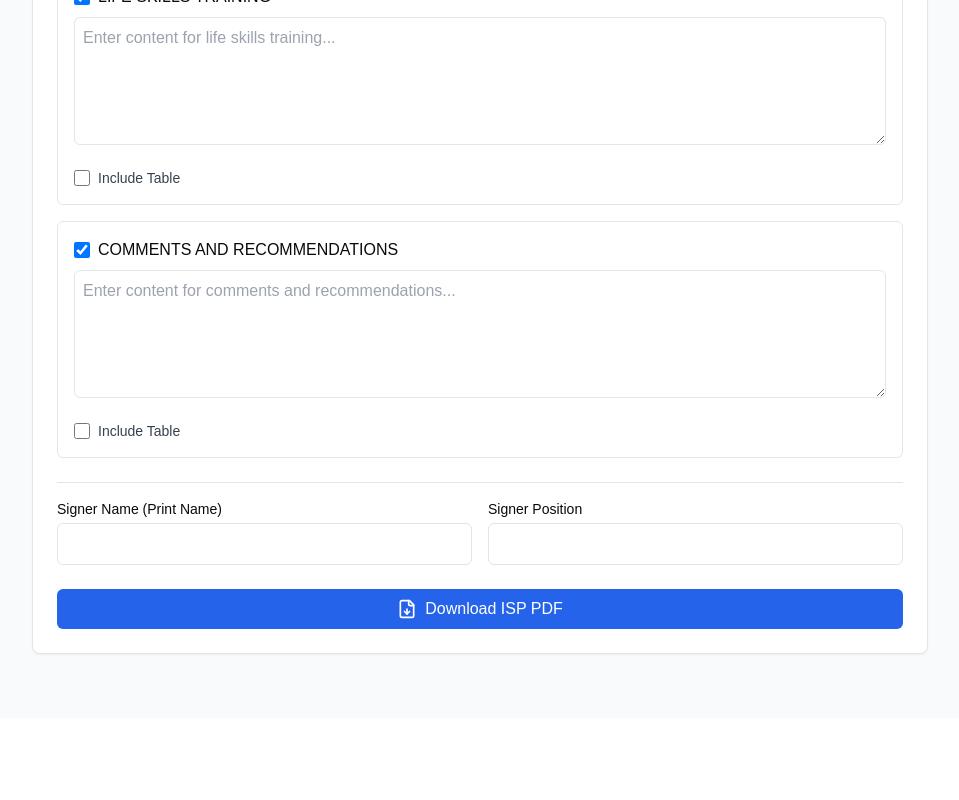
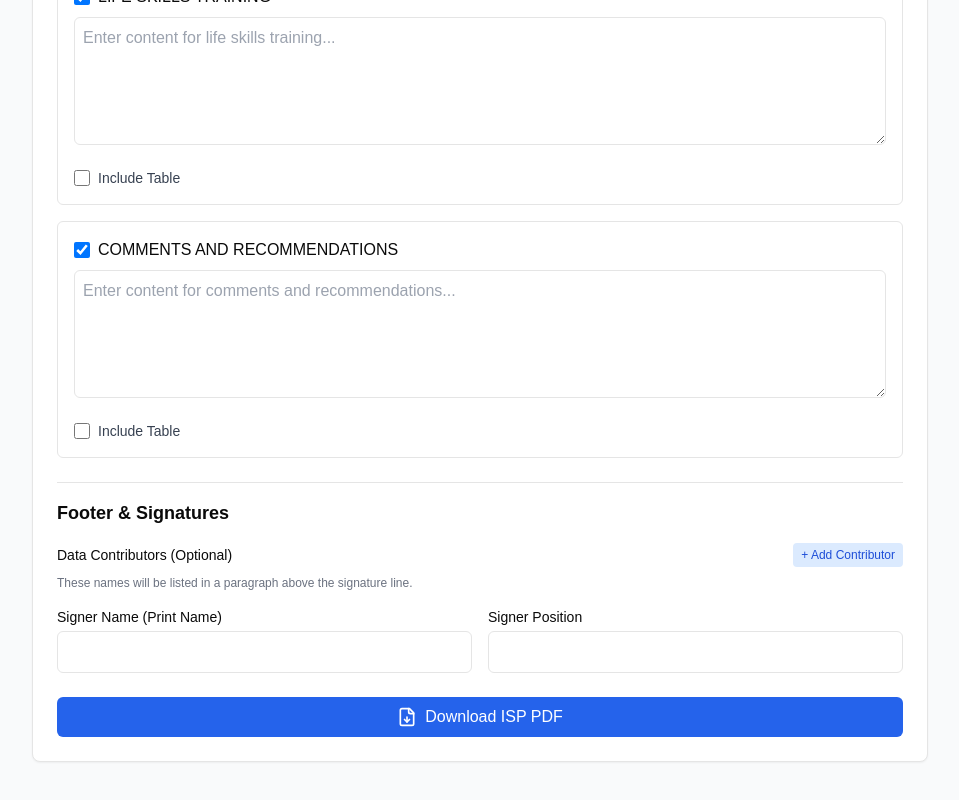
Before and after one commit to SapioBeasley/invoiceGenerator, a Next.js app: page /document-generator in a window 1280 px wide. Shown: the part 2780-3580 px from the top of the page, without its empty margins (160-1119 px from the left). Before the commit the page ends 3498 px from the top, so only its background shows below. Built offline with nearby package versions, Linux system fonts and the light colour scheme.

Commit message:
feat: add dynamic contributors paragraph above signature

```diff
--- a/src/components/documentGenerator/index.tsx
+++ b/src/components/documentGenerator/index.tsx
@@ -1,5 +1,5 @@
 import React, { useState } from 'react';
-import { useForm, FormProvider } from 'react-hook-form';
+import { useForm, FormProvider, useFieldArray } from 'react-hook-form';
 import {
   Card,
   CardHeader,
@@ -73,10 +73,20 @@ export default function DocumentGenerator() {
           enabled: true,
         },
       },
+      contributors: [],
     },
   });
 
-  const { register, handleSubmit, watch, setValue } = methods;
+  const { register, handleSubmit, watch, setValue, control } = methods;
+
+  const {
+    fields: contributorFields,
+    append: appendContributor,
+    remove: removeContributor,
+  } = useFieldArray({
+    control,
+    name: 'contributors',
+  });
 
   const documentType = watch('documentType');
 
@@ -381,7 +391,56 @@ export default function DocumentGenerator() {
                 )}
               </div>
 
-              <div className='grid grid-cols-2 gap-4 border-t pt-4'>
+              <div className='border-t pt-4 space-y-4'>
+                <h3 className='font-semibold text-lg'>Footer & Signatures</h3>
+
+                {/* Contributors List */}
+                <div>
+                  <div className='flex items-center justify-between mb-2'>
+                    <label className='block text-sm font-medium'>
+                      Data Contributors (Optional)
+                    </label>
+                    <button
+                      type='button'
+                      onClick={() =>
+                        appendContributor({ name: '', position: '' })
+                      }
+                      className='text-xs bg-blue-100 text-blue-700 px-2 py-1 rounded flex items-center gap-1 hover:bg-blue-200'
+                    >
+                      + Add Contributor
+                    </button>
+                  </div>
+                  {contributorFields.map((field, index) => (
+                    <div
+                      key={field.id}
+                      className='flex items-center gap-2 mb-2'
+                    >
+                      <input
+                        {...register(`contributors.${index}.name`)}
+                        placeholder='Contributor Name'
+                        className='flex-1 border rounded-md p-2 text-sm'
+                      />
+                      <input
+                        {...register(`contributors.${index}.position`)}
+                        placeholder='Client Relation / Position (e.g. Therapist)'
+                        className='flex-1 border rounded-md p-2 text-sm'
+                      />
+                      <button
+                        type='button'
+                        onClick={() => removeContributor(index)}
+                        className='text-red-500 hover:text-red-700 p-2'
+                      >
+                        ✕
+                      </button>
+                    </div>
+                  ))}
+                  <p className='text-xs text-gray-500'>
+                    These names will be listed in a paragraph above the
+                    signature line.
+                  </p>
+                </div>
+
+                <div className='grid grid-cols-2 gap-4'>
                   <div>
                     <label className='block text-sm font-medium mb-1'>
                       Signer Name (Print Name)
@@ -403,6 +462,7 @@ export default function DocumentGenerator() {
                     />
                   </div>
                 </div>
+              </div>
 
               <button
                 type='submit'
--- a/src/lib/pdfGenerator.ts
+++ b/src/lib/pdfGenerator.ts
@@ -292,11 +292,34 @@ export const generateDocumentPDF = async (data: DocumentFormData) => {
   }
 
   // Footer
-  cursorY += 0.5;
-  if (cursorY + 0.5 > pageHeight - margin) {
+  cursorY += 0.3;
+  if (cursorY + 1.0 > pageHeight - margin) {
     doc.addPage();
     cursorY = margin + 0.6;
   }
+
+  // Contributors Paragraph
+  const printName = data.printName || '[Signer Name]';
+  const position = data.position || '[Signer Position]';
+  let prepText = `${printName}, ${position} prepared this progress report`;
+
+  if (data.contributors && data.contributors.length > 0) {
+    prepText += ` with data and notes provided by `;
+    const contribTexts = data.contributors.map((c, i) => {
+      const namePart = c.name || '[Name]';
+      const posPart = c.position || '[Position]';
+      if (i === 0 && data.name) {
+        return `${namePart}, ${data.name} ${posPart}`;
+      }
+      return `${namePart}, ${posPart}`;
+    });
+    prepText += contribTexts.join('. ') + '.';
+  } else {
+    prepText += '.';
+  }
+
+  addText(prepText, 11, false, 'left', 0.5);
+
   addText('_________________________________________', 11);
   addText(`${data.printName || 'Name'}, ${data.position || 'Position'}`, 11);
 
--- a/src/types/documentGenerator.ts
+++ b/src/types/documentGenerator.ts
@@ -53,6 +53,7 @@ export interface DocumentFormData {
   cordinatorName: string;
   printName: string;
   position: string;
+  contributors?: { name: string; position: string }[];
 
   // ISP Sections (Toggles & Content)
   includeRationale: boolean;
```
Lines whose indentation alone changed are shown as unchanged.
